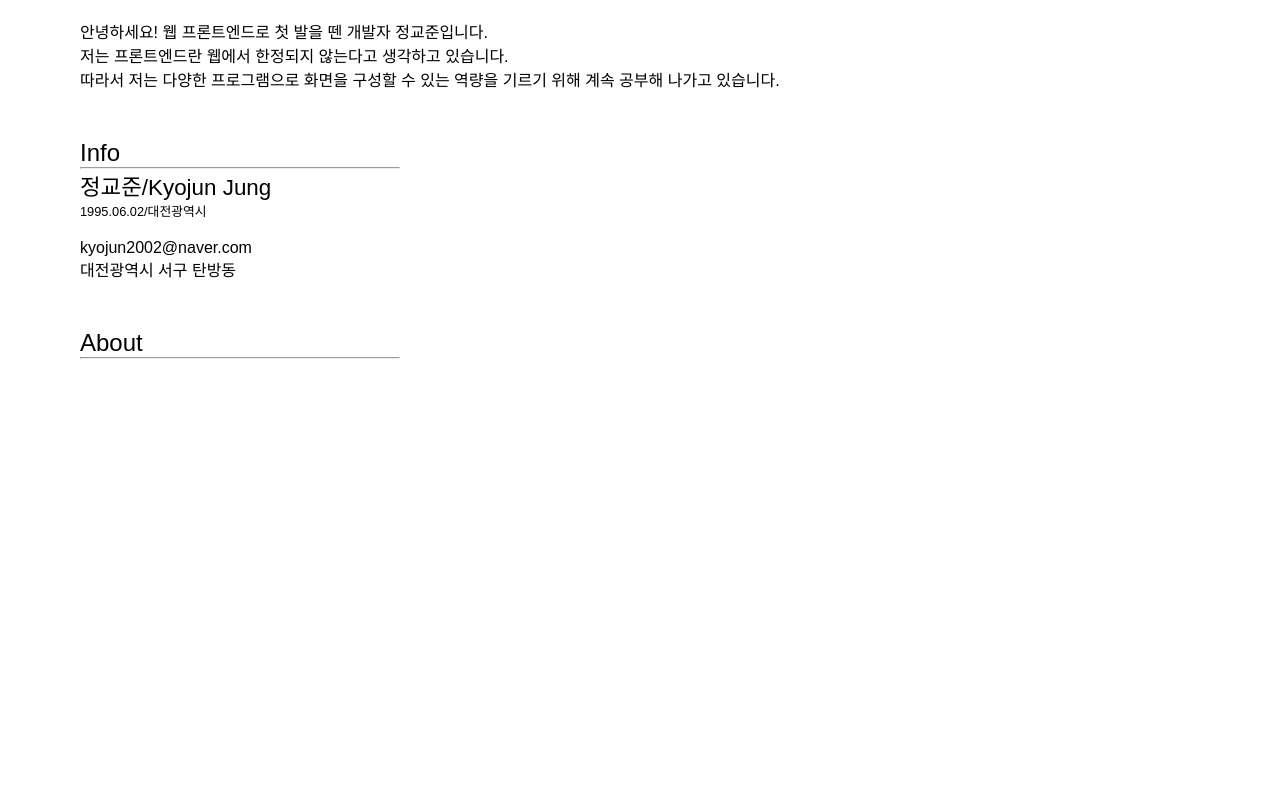
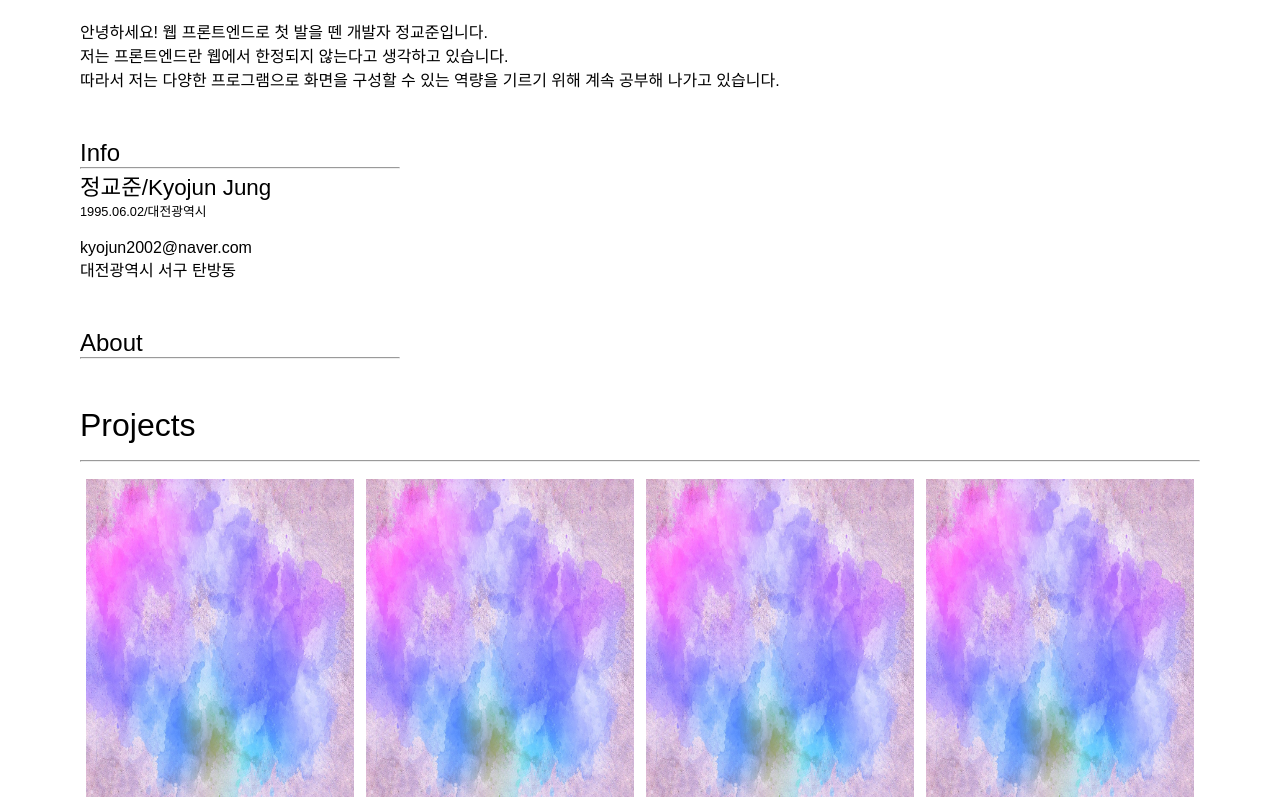
Before and after one commit to jeongkyojun/Project_react_introduceMyself, a React (Create React App) app: page / in a window 1280 px wide. Shown: the part 237-1037 px from the top of the page. Before the commit the page ends 800 px from the top, so only its background shows below. Built offline with nearby package versions, Linux system fonts and the light colour scheme.

Commit message:
feat : 프로젝트 소개단 추가

```diff
--- /dev/null
+++ b/src/organism/ProjectSection/index.tsx
@@ -0,0 +1,32 @@
+import React from 'react';
+import Button from '../../atom/Button';
+import Image from '../../atom/Image';
+import Text from '../../atom/Text';
+import { ButtonWrapper, StyledProjectSection } from './styles';
+import { ProjectSectionTypes } from './types';
+
+const ProjectSection = ({ items }: ProjectSectionTypes) => {
+  return (
+    <StyledProjectSection>
+      <Text size={2}>Projects</Text>
+      <hr></hr>
+      <ButtonWrapper>
+        {items.map(({ src, alt, link, disabled, ...css }) => {
+          return (
+            <Button height={20} disabled={disabled} isText>
+              <Image
+                src={src}
+                alt={alt}
+                width={`100%`}
+                height={`100%`}
+                {...css}
+              />
+            </Button>
+          );
+        })}
+      </ButtonWrapper>
+    </StyledProjectSection>
+  );
+};
+
+export default ProjectSection;
--- /dev/null
+++ b/src/organism/ProjectSection/styles.ts
@@ -0,0 +1,12 @@
+import styled from 'styled-components';
+
+export const StyledProjectSection = styled.div`
+  display: flex;
+  flex-direction: column;
+  gap: 1rem;
+`;
+
+export const ButtonWrapper = styled.div`
+  display: flex;
+  flex-direction: row;
+`;
--- /dev/null
+++ b/src/organism/ProjectSection/types.ts
@@ -0,0 +1,9 @@
+import { ImageTypes } from '../../atom/Image/types';
+
+export interface ProjectItemsTypes extends ImageTypes {
+  link: string;
+  disabled: boolean;
+}
+export interface ProjectSectionTypes {
+  items: ProjectItemsTypes[];
+}
--- a/src/page/Main/button_list.ts
+++ b/src/page/Main/button_list.ts
@@ -7,19 +7,27 @@ const goToMenu = (link: string) => {
 
 export const button_list = [
   {
-    children: `test`,
-    clickHandler: () => goToMenu('web'),
-    width: 5,
-    height: 10,
-    backgroundColor: '#bcbcbc',
-    textColor: 'black',
+    src: `../img/user.jpg`,
+    alt: `web`,
+    link: ``,
+    disabled: false,
   },
   {
-    children: 'test',
-    clickHandler: () => goToMenu('unity'),
-    width: 5,
-    height: 10,
-    backgroundColor: '#bcbcbc',
-    textColor: 'black',
+    src: `../img/user.jpg`,
+    alt: `unity`,
+    link: ``,
+    disabled: true,
+  },
+  {
+    src: `../img/user.jpg`,
+    alt: `C#`,
+    link: ``,
+    disabled: true,
+  },
+  {
+    src: `../img/user.jpg`,
+    alt: `android`,
+    link: ``,
+    disabled: true,
   },
 ];
--- a/src/page/Main/index.tsx
+++ b/src/page/Main/index.tsx
@@ -5,6 +5,7 @@ import ButtonGroups from '../../molcule/ButtonGroups';
 import AboutSection from '../../organism/AboutSection';
 import InfoHeader from '../../organism/InfoHeader';
 import InfoSection from '../../organism/InfoSection';
+import ProjectSection from '../../organism/ProjectSection';
 import { button_list } from './button_list';
 import { ButtonWrapper, StyledMain } from './styles';
 
@@ -14,6 +15,7 @@ const Main = () => {
       <InfoHeader imgSrc={'../img/user.jpg'} imgAlt={'user'}></InfoHeader>
       <InfoSection></InfoSection>
       <AboutSection></AboutSection>
+      <ProjectSection items={button_list}></ProjectSection>
     </StyledMain>
   );
 };
```
